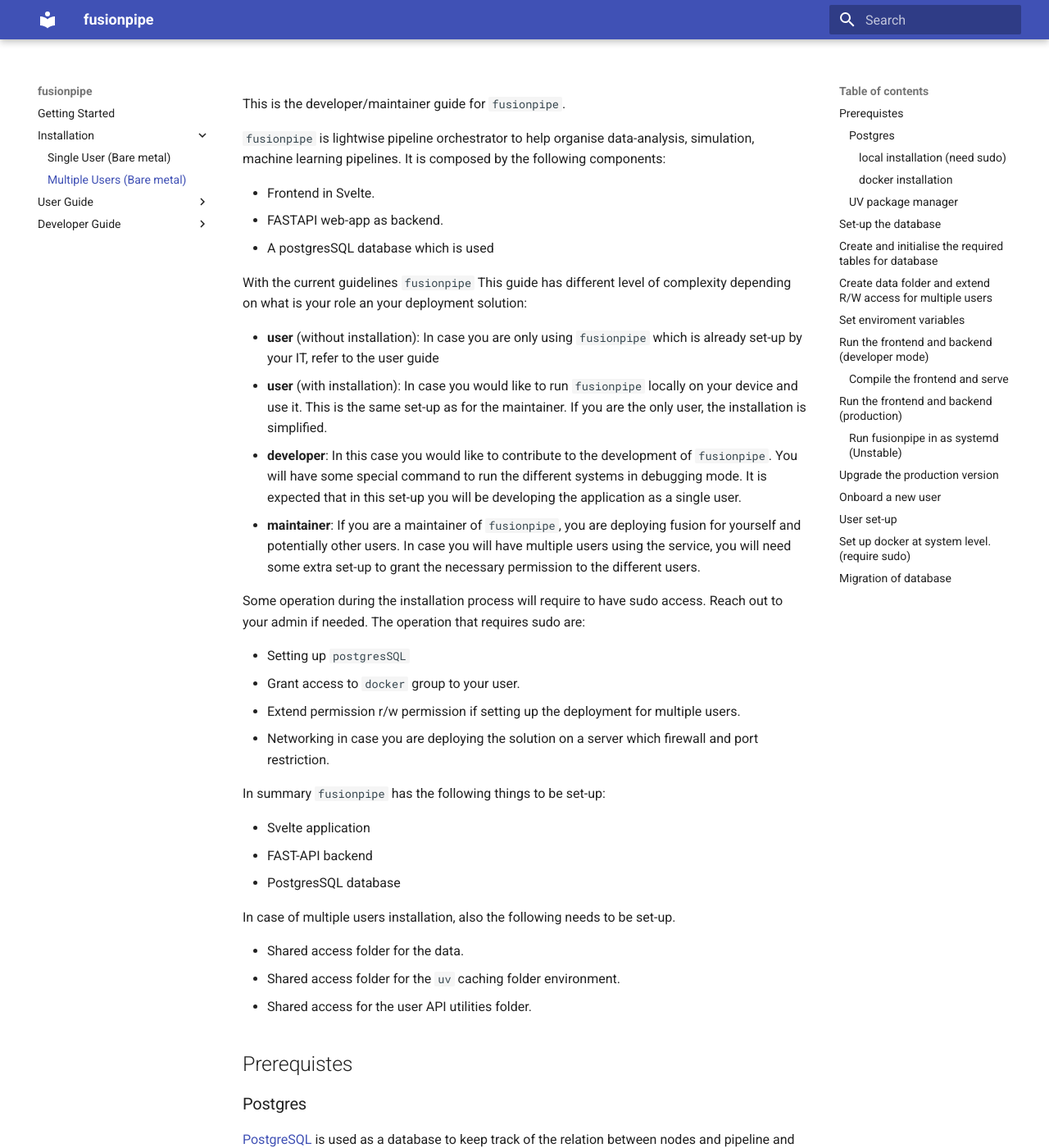
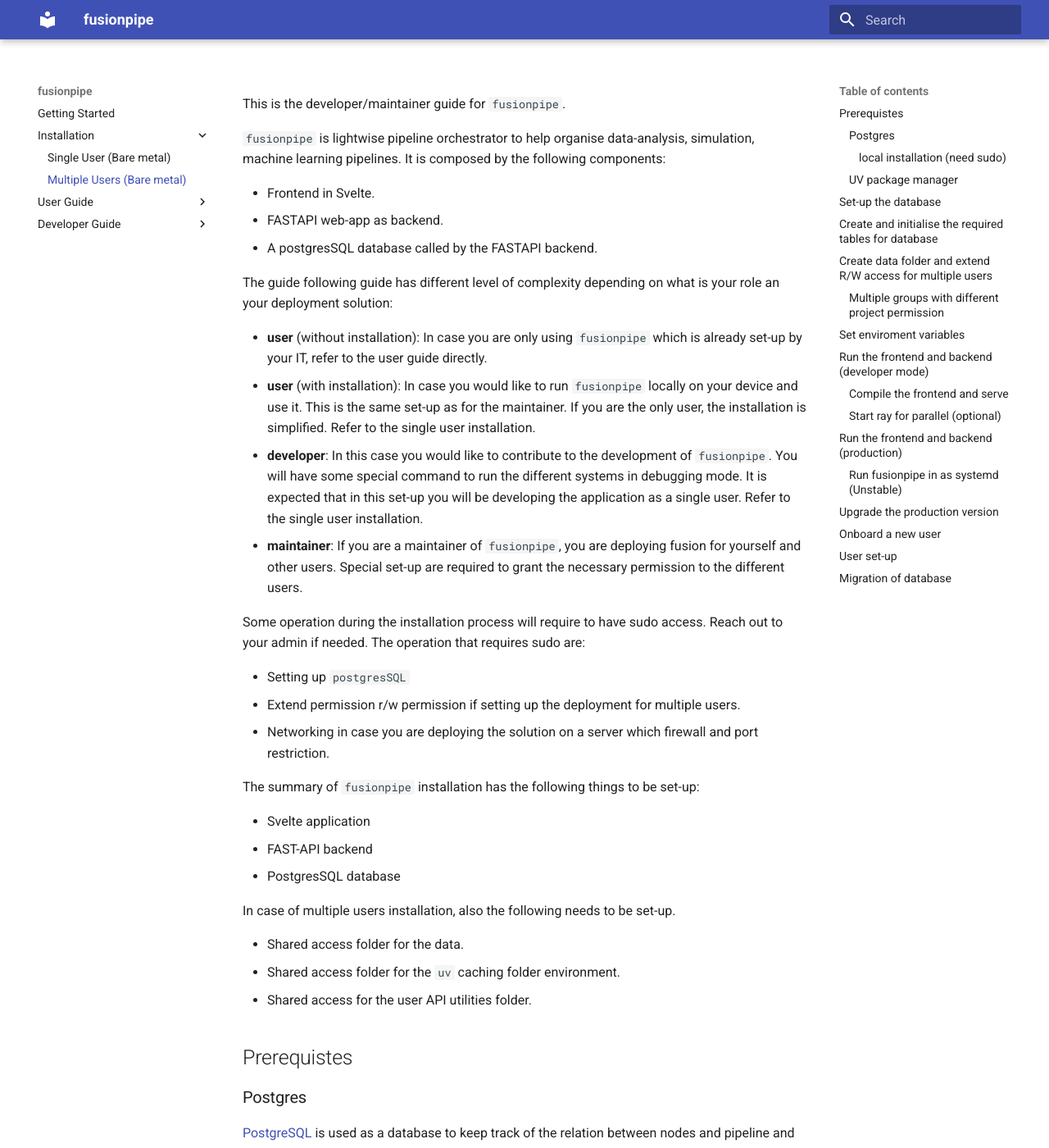
Before and after one commit to francescocarpanese/fusionpipe, an MkDocs documentation site: the page built from docs/docs/dev_maintainer_guide.md, in a window 1280 px wide and 1400 px high. Shown: the whole window at 82% size. Built offline with MkDocs 1.6.1 and Material for MkDocs 9.7.7, drawn with Linux system fonts in a browser that asks for light colours; the version menu is left out; some of the changed text lies outside the part shown.

Commit message:
Upating documentation

````diff
--- a/docs/docs/dev_maintainer_guide.md
+++ b/docs/docs/dev_maintainer_guide.md
@@ -4,24 +4,22 @@
 
 - Frontend in Svelte.
 - FASTAPI web-app as backend.
-- A postgresSQL database which is used
+- A postgresSQL database called by the FASTAPI backend.
 
-With the current guidelines `fusionpipe`
-This guide has different level of complexity depending on what is your role an your deployment solution:
+The guide following guide has different level of complexity depending on what is your role an your deployment solution:
 
-- **user** (without installation): In case you are only using `fusionpipe` which is already set-up by your IT, refer to the user guide
-- **user** (with installation): In case you would like to run `fusionpipe` locally on your device and use it. This is the same set-up as for the maintainer. If you are the only user, the installation is simplified.
-- **developer**: In this case you would like to contribute to the development of `fusionpipe`. You will have some special command to run the different systems in debugging mode. It is expected that in this set-up you will be developing the application as a single user.
-- **maintainer**: If you are a maintainer of `fusionpipe`, you are deploying fusion for yourself and potentially other users. In case you will have multiple users using the service, you will need some extra set-up to grant the necessary permission to the different users.
+- **user** (without installation): In case you are only using `fusionpipe` which is already set-up by your IT, refer to the user guide directly.
+- **user** (with installation): In case you would like to run `fusionpipe` locally on your device and use it. This is the same set-up as for the maintainer. If you are the only user, the installation is simplified. Refer to the single user installation.
+- **developer**: In this case you would like to contribute to the development of `fusionpipe`. You will have some special command to run the different systems in debugging mode. It is expected that in this set-up you will be developing the application as a single user. Refer to the single user installation.
+- **maintainer**: If you are a maintainer of `fusionpipe`, you are deploying fusion for yourself and other users. Special set-up are required to grant the necessary permission to the different users.
 
 Some operation during the installation process will require to have sudo access. Reach out to your admin if needed. The operation that requires sudo are:
 
 - Setting up `postgresSQL`
-- Grant access to `docker` group to your user.
 - Extend permission r/w permission if setting up the deployment for multiple users.
 - Networking in case you are deploying the solution on a server which firewall and port restriction.
 
-In summary `fusionpipe` has the following things to be set-up:
+The summary of `fusionpipe` installation has the following things to be set-up:
 
 - Svelte application
 - FAST-API backend
@@ -37,8 +35,6 @@
 
 ### Postgres
 [PostgreSQL](https://www.postgresql.org/) is used as a database to keep track of the relation between nodes and pipeline and other metadata.
-- Set-up postgres in your local machine.
-- Use docker to set up postgres.
 
 #### local installation (need sudo)
 
@@ -60,45 +56,18 @@
 sudo systemctl reload postgresql
 ```
 
-#### docker installation
-* TO BE UPDATED *
-
-Set the env variable.
-
-- Modify the variables into the `developer.env` file.
-
-- Navigate the docker folder
-```bash
-cd docker
-```
-
-- Set up the variables in `docker-compose-psg.yml`. See documentation in the file.
-- If you already have a database and you want to remove all the data related to it, delete the folder with the database location. Otherwise, to continue with the existing database, skip this step.
-- Run the docker compose command to start the postgres database.
-```bash
-docker-compose -f docker-compose-psg.yml up
-```
-This will startup yuor postgres database in a docker container, and expose to the port specified in the `docker-compose-psg.yml` file.
-
-Test connection
-```bash
-psql -h localhost -p 5542 -U <user> -d <database>
-```
-
 ### UV package manager
-UV package manager is the solution used to in order to deal with python packages.
-
+[UV](https://docs.astral.sh/uv/) package manager is the solution used to in order to deal with python packages
 
 ## Set-up the database
-The following commands needs to be run from the OS user `postgres` which has all the access.
+The following commands needs to be run from the OS user `postgres` which has all the needed access.
 It is assumed that there is a priviledge OS user, which is the maintainer/developer for `fusionpipe` in your machine.
 There are different possibilities for that.
 
 - If you are the only user/developer, use your user as admin.
-- If you are the maintainer for fusionpipe on a server, we recommend to create an OS user which will manage the `fusionpipe` installation. We will assume this user to be to be called `fusionpipeadmin` in the following.
+- If you are the maintainer for fusionpipe on a server, which servers multiple user, it is recommended to create an OS user which will manage the `fusionpipe` installation. This user is called `fusionpipeadmin` in the following.
 
-
-The following opeartion must be done in the order they are presented
+The following operation must be done in the order they are presented:
 
 - Log in as `postgres` user in your machine
 ```bash
@@ -138,12 +107,12 @@
 psql -d fusionpipe_prod1 -c "REVOKE CREATE ON SCHEMA public FROM fusionpipeusers;"
 ```
 
-- Grant the possibility to the ROLE `fusionusers` to be modify the table in the database.
+- Grant the possibility to the ROLE `fusionpipeusers` to be modify the table in the database.
 ```bash
 psql -d fusionpipe_prod1 -c "GRANT SELECT, INSERT, UPDATE, DELETE ON ALL TABLES IN SCHEMA public TO fusionpipeusers;"
 ```
 
-- Grant the possibiliy to create tables to the `fusionpipeadmin`.
+- Grant the possibiliy to create tables to the `fusionpipeadmin`. This is convenient for fusionpipeadmin to create the initial tables.
 ```bash
 psql -d fusionpipe_prod1 -c "GRANT CREATE ON SCHEMA public TO fusionpipeadmin;"
 ```
@@ -158,7 +127,8 @@
 This **extends** the permissions of `fusionpipeadmin` to include all privileges granted to `fusionpipeusers`. The `fusionpipeadmin` will retain its own privileges and additionally inherit those of `fusionpipeusers`. It does **not** restrict `fusionpipeadmin` to only the permissions of `fusionpipeusers`; instead, it is a superset of both.
 
 
-- The following command updates the default privileges for tables created in the `public` schema of the `fusionpipe_prod1` database. It ensures that any new tables will automatically grant `SELECT`, `INSERT`, `UPDATE`, and `DELETE` permissions to the `fusionpipeusers` role. Run this command as the `fusionpipeadmin` user:
+- The following command updates the default privileges for tables created in the `public` schema of the `fusionpipe_prod1` database. It ensures that any new tables will automatically grant `SELECT`, `INSERT`, `UPDATE`, and `DELETE` permissions to the `fusionpipeusers` role.
+- Run this command as the `fusionpipeadmin` user:
 ```bash
 psql -U fusionpipeadmin -d fusionpipe_prod1 -c "ALTER DEFAULT PRIVILEGES IN SCHEMA public GRANT SELECT, INSERT, UPDATE, DELETE ON TABLES TO fusionpipeusers;"
 ```
@@ -166,7 +136,7 @@
 
 # Create and initialise the required tables for database
 
-> **⚠️ WARNING:** The following operations will modify your PostgreSQL database. Ensure you have backed up any important data before proceeding. Only users with the appropriate privileges should perform these actions.
+> **⚠️ WARNING:** The following operations will modify your PostgreSQL database. Ensure you have backed up any important data before proceeding. Only users with the appropriate privileges should perform these actions. In case you are migrating the database it is recomended to create a new database which contains the migration.
 
 The database needs to be initialised with the tables for the `fusionpipe` application. Given the role that have been granted in the previous step, only the `fusionpipeadmin` user is able to create this.
 
@@ -181,6 +151,7 @@
 ```
 
 # Create data folder and extend R/W access for multiple users
+
 - Create the folder that will contain application data for `fusionpipe` data application.
 ```bash
 mkdir <fusion_pipe_data_folder>
@@ -211,9 +182,18 @@
 - Enforce Permissions with ACLs. This will let other user to write on files generated by other users, independently of the user mask.
 ```bash
 sudo setfacl -R -m g::rwx <fusion_pipe_data_folder>
+sudo setfacl -R -m m::rwx <fusion_pipe_data_folder>
 sudo setfacl -R -m o::--- <fusion_pipe_data_folder>
+
+sudo setfacl -R -d -m g::rwx <fusion_pipe_data_folder>
+sudo setfacl -R -d -m m::rwx <fusion_pipe_data_folder>
+sudo setfacl -R -d -m o::--- <fusion_pipe_data_folder>
 ```
+
 The second special folder is the one containing the user utility scripts. This needs to be (only) readable by all users of `fusionpipe`.
+
+In order to simplify the set-up of the folder permission
+
 
 - Login with `fusionpipeadmin` in the folder containing the source code of fusion pipe.
 - Grant reading access to the group `fusionpipeusers`
@@ -221,6 +201,29 @@
 sudo chown -R :fusionpipeusers fusionpipe/src/fusionpipe/user_utils
 sudo chmod -R 2750 fusionpipe/src/fusionpipe/user_utils
 ```
+
+## Multiple groups with different project permission
+In the following set-up for multiple users, all the users belonging to the group `fusionpipeusers` have R/W access to all the subfolder of the fusion_pipe folder path.
+
+There are cases where it is desired that users are divided into groups, and groups have access to different `projects` and related node folders. In the current version of `fusionpipe` (v.2.1.0), authentication and access control is not yet implemented. All users will have therefore access in the frontend to all the pipelines.
+
+However it is possible to block the access to the project data at the OS level.
+
+In order to do that.
+- Create a new group
+```bash
+sudo groupadd restrictedgroup
+```
+
+- Add `fusionpipeadmin` to the group and all other users.
+```bash
+sudo usermod -aG fusionpipeusers restrictedgroup
+```
+
+!!! Warning
+   In order to propagate the user affiliation to the group, the user needs to loging again. It a known problem is that VSCode remote extension uses some cache, and it is not enough to reload the remote session window. In this case unistall vscode from the host of the user with `rm -r /.vscode-server`.
+
+- Grant R/W permission of the `project_id` folder to a specific group. Follow the instructions on the previous section, or use the script in `src/fusionpipe/admin_utils/grant_folder_permission_to_group.sh`
 
 # Set enviroment variables
 If you are the maintainer or single developer user, we recommend to collect all your environment variables into a single file `<myenvfile>.env`.
@@ -251,7 +254,7 @@
 - `<postgres_port>`: The port where postgresSQL is avilable in your host. Defaulat 5432
 - `<backend_port>`: Port for the FAST-API backend. We recommend to user a port >8000
 - `<frontend_port>`: This is the port for Svelte frontent. Usually Svelte is using a port >5000
-- `<absolute/path/to/user/utils>`: This is the absolute path where the user utilities, which needs to be readable by all users, are stored.
+- `<absolute/path/to/user/utils>`: This is the absolute path the user utilities are stored, and needs to be readable by all users.
 - `<abosolute/path/to/matlab/executable>`: It is conveninet to set-up the path to your local installation of matlab if you are considering using it for development.
 - `<database_test_name>`: The database name used for the test suite. Usually `fusionpipe_test`.
 
@@ -295,13 +298,12 @@
 localhost:5174
 ```
 
-If your are developing the application and your environment variables are not change, you can consider to add them in your `.bashrc` or `.bashrc_profile` in order to have them loaded directly when you log with your user.
+If your are developing the application and your environment variables are not changed, you can consider to add them in your `.bashrc` or `.bashrc_profile` in order to have them loaded directly when you log with your user.
 
 ## Compile the frontend and serve
 If you want to compile the frontend
 
-
-You need to set the environment variable before building the app as the environemtn variable will be backed in the app
+You need to set the environment variable before building the app as the environemtn variable will be backed in the app directly.
 ```bash
 npm run build
 ```
@@ -314,11 +316,11 @@
 npx serve -s dist -l $VITE_FRONTEND_PORT
 ```
 
-- Start ray cluster locally if you want to use it for paralellelisation
+## Start ray for parallel (optional)
+- Start ray cluster locally if you want to use it for paralellelisation of nodes in pipelines.
 ```bash
 ray start --head
 ```
-
 
 # Run the frontend and backend (production)
 
@@ -540,42 +542,6 @@
 uv run python init_node_kernel.py
 ```
 
-# Set up docker at system level. (require sudo)
-Or ask your admin to do that for you.
-
-```bash
-sudo apt-get update
-sudo apt-get install docker.io
-```
-
-Start docker service at system level
-```bash
-sudo systemctl enable docker
-sudo systemctl start docker
-```
-
-Add your user to docker
-```bash
-sudo usermod -aG docker $USER
-```
-
-Re-start your user session, and check your user is in the docker group
-```bash
-groups
-```
-
-Check if docker compose is installed
-```bash
-docker compose version
-```
-
-Otherwise install it with
-```bash
-pip install docker-compose
-```
-
-Docker can load many images, that can occopy space in your disk. You might want to consider to set the location where docker images are saved.
-
 
 # Migration of database
 - Use the migration script based on your version
````
Also changed, not shown: 3 other files.
